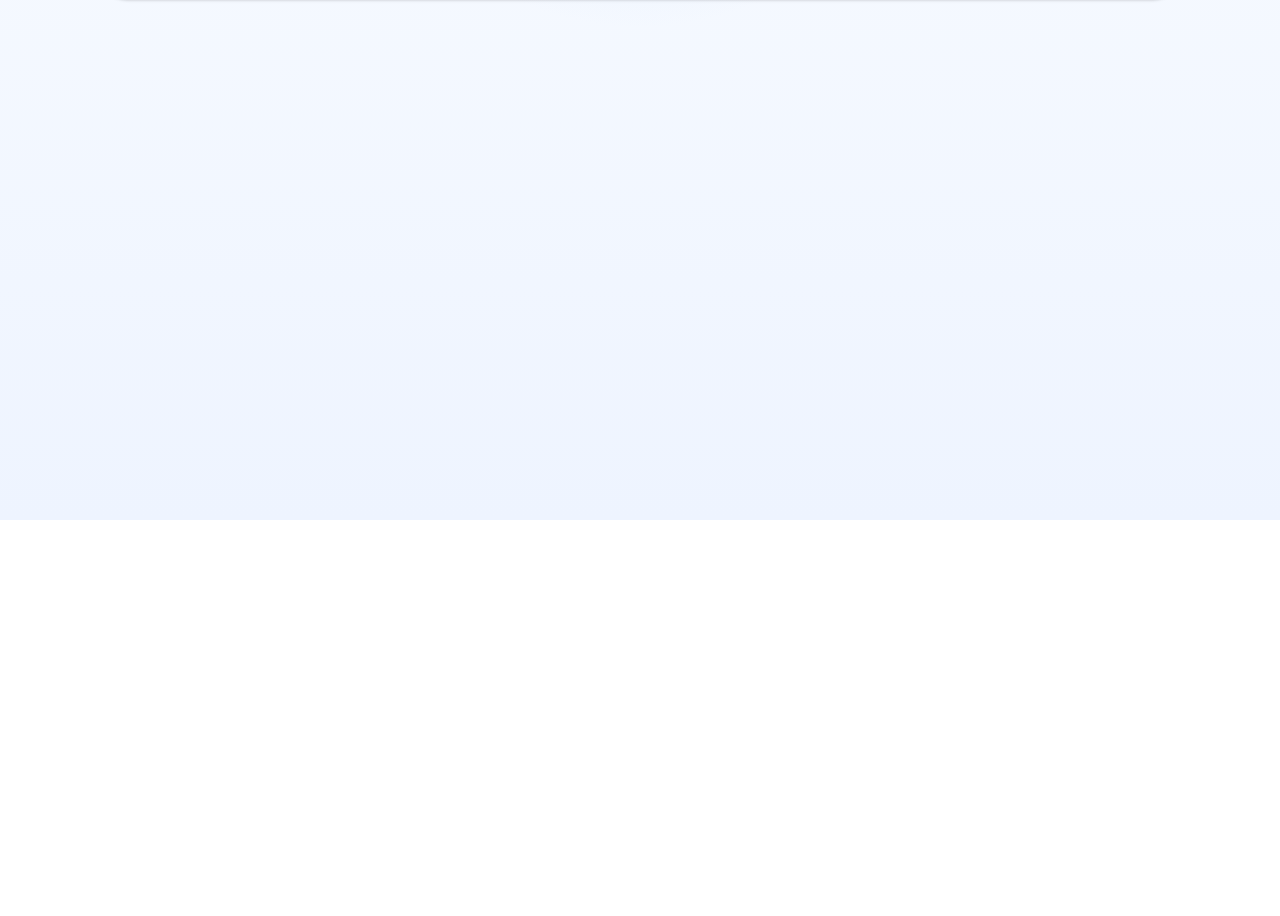
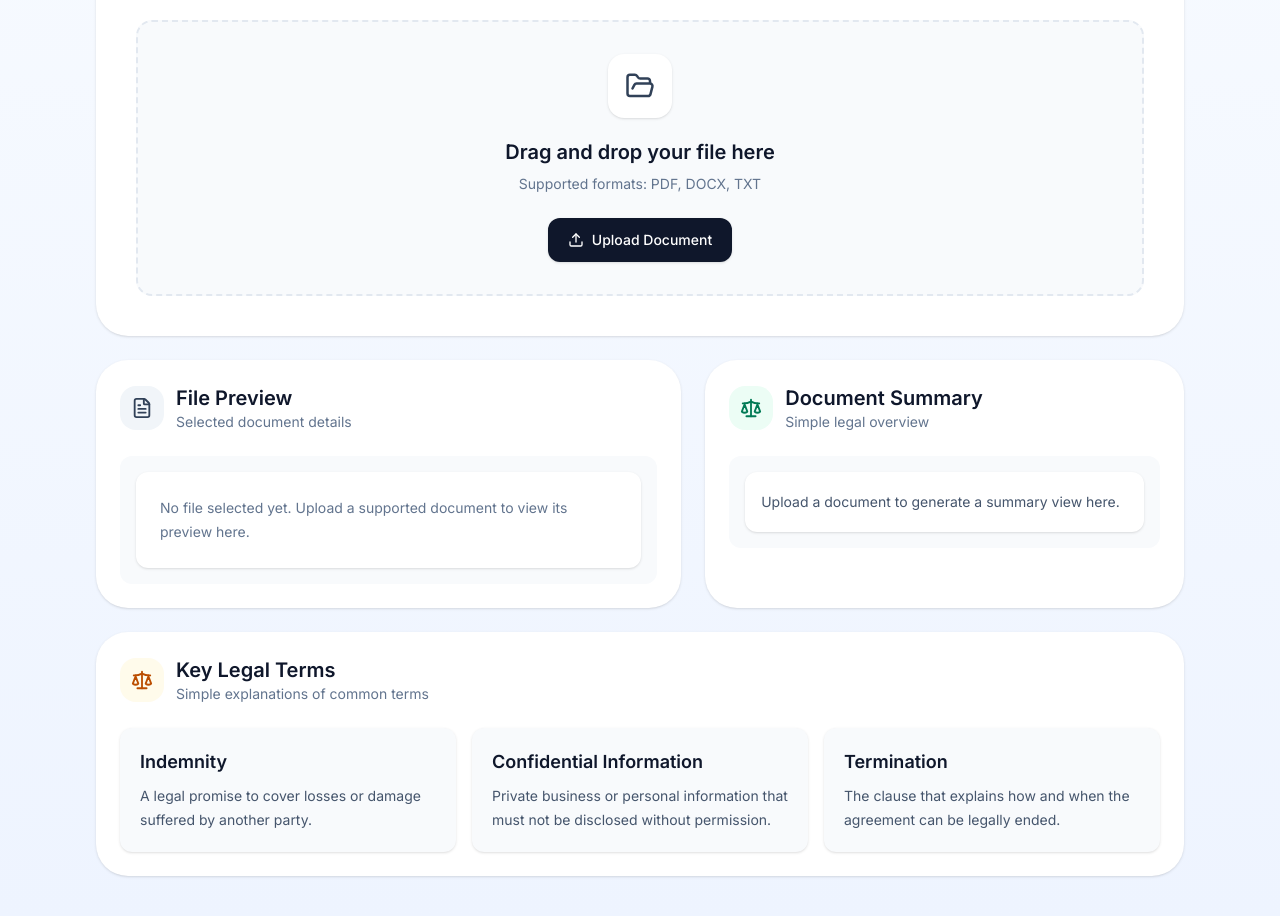
Before and after one commit to Anshul2202/Dev-Dynasty_Anshul, a React (Vite) app in the folder legal-ai-assistant/: page /upload in a window 1280 px wide. Shown: the part 280-1196 px from the top of the page. Before the commit the page ends 800 px from the top, so only its background shows below. Built offline with nearby package versions, Linux system fonts and the light colour scheme.

Commit message:
Create document upload and summary interface

```diff
--- a/legal-ai-assistant/src/pages/Upload.jsx
+++ b/legal-ai-assistant/src/pages/Upload.jsx
@@ -1,10 +1,214 @@
+import { FileText, FolderOpen, Scale, Upload as UploadIcon } from 'lucide-react'
+import { useRef, useState } from 'react'
+
+const supportedTypes = ['pdf', 'docx', 'txt']
+
+const keyTerms = [
+  {
+    term: 'Indemnity',
+    explanation: 'A legal promise to cover losses or damage suffered by another party.',
+  },
+  {
+    term: 'Confidential Information',
+    explanation: 'Private business or personal information that must not be disclosed without permission.',
+  },
+  {
+    term: 'Termination',
+    explanation: 'The clause that explains how and when the agreement can be legally ended.',
+  },
+]
+
 function Upload() {
+  const inputRef = useRef(null)
+  const [isDragging, setIsDragging] = useState(false)
+  const [selectedFile, setSelectedFile] = useState(null)
+
+  const handleFileSelection = (file) => {
+    if (!file) {
+      return
+    }
+
+    const extension = file.name.split('.').pop()?.toLowerCase()
+
+    if (!supportedTypes.includes(extension)) {
+      return
+    }
+
+    setSelectedFile(file)
+  }
+
+  const handleDragOver = (event) => {
+    event.preventDefault()
+    setIsDragging(true)
+  }
+
+  const handleDragLeave = (event) => {
+    event.preventDefault()
+    setIsDragging(false)
+  }
+
+  const handleDrop = (event) => {
+    event.preventDefault()
+    setIsDragging(false)
+    handleFileSelection(event.dataTransfer.files?.[0])
+  }
+
+  const handleBrowse = () => {
+    inputRef.current?.click()
+  }
+
   return (
-    <section className="rounded-[2rem] bg-white p-8 shadow sm:p-10">
-      <h1 className="text-3xl font-semibold text-slate-900">Upload</h1>
-      <p className="mt-3 max-w-2xl text-base leading-7 text-slate-600">
-        Upload documents for summarization, review, and AI-powered legal assistance.
-      </p>
+    <section className="space-y-6">
+      <div className="rounded-[2rem] bg-white p-8 shadow sm:p-10">
+        <div className="flex items-start gap-4">
+          <div className="flex h-14 w-14 items-center justify-center rounded-2xl bg-sky-50 text-sky-700">
+            <UploadIcon size={26} />
+          </div>
+          <div>
+            <h1 className="text-3xl font-semibold text-slate-900">Upload Documents</h1>
+            <p className="mt-3 max-w-2xl text-base leading-7 text-slate-600">
+              Upload a legal file to preview its details, generate a concise summary,
+              and review the key legal terms in simple language.
+            </p>
+          </div>
+        </div>
+
+        <div
+          role="button"
+          tabIndex={0}
+          onClick={handleBrowse}
+          onDragOver={handleDragOver}
+          onDragLeave={handleDragLeave}
+          onDrop={handleDrop}
+          onKeyDown={(event) => {
+            if (event.key === 'Enter' || event.key === ' ') {
+              event.preventDefault()
+              handleBrowse()
+            }
+          }}
+          className={`mt-8 rounded-2xl border-2 border-dashed p-8 text-center transition ${
+            isDragging
+              ? 'border-sky-500 bg-sky-50'
+              : 'border-slate-200 bg-slate-50 hover:border-sky-300 hover:bg-sky-50/60'
+          }`}
+        >
+          <div className="mx-auto flex h-16 w-16 items-center justify-center rounded-2xl bg-white text-slate-700 shadow">
+            <FolderOpen size={30} />
+          </div>
+          <h2 className="mt-5 text-xl font-semibold text-slate-900">
+            Drag and drop your file here
+          </h2>
+          <p className="mt-2 text-sm text-slate-500">Supported formats: PDF, DOCX, TXT</p>
+          <button
+            type="button"
+            onClick={(event) => {
+              event.stopPropagation()
+              handleBrowse()
+            }}
+            className="mt-6 inline-flex items-center gap-2 rounded-xl bg-slate-900 px-5 py-3 text-sm font-medium text-white shadow transition hover:bg-slate-800"
+          >
+            <UploadIcon size={16} />
+            Upload Document
+          </button>
+          <input
+            ref={inputRef}
+            type="file"
+            accept=".pdf,.docx,.txt"
+            onChange={(event) => handleFileSelection(event.target.files?.[0])}
+            className="hidden"
+          />
+        </div>
+      </div>
+
+      <div className="grid gap-6 lg:grid-cols-[1.1fr_0.9fr]">
+        <article className="rounded-[2rem] bg-white p-6 shadow">
+          <div className="flex items-center gap-3">
+            <div className="flex h-11 w-11 items-center justify-center rounded-2xl bg-slate-100 text-slate-700">
+              <FileText size={22} />
+            </div>
+            <div>
+              <h2 className="text-xl font-semibold text-slate-900">File Preview</h2>
+              <p className="text-sm text-slate-500">Selected document details</p>
+            </div>
+          </div>
+
+          <div className="mt-6 rounded-xl bg-slate-50 p-4">
+            {selectedFile ? (
+              <div className="space-y-3">
+                <div className="rounded-xl bg-white p-4 shadow">
+                  <p className="text-sm font-medium text-slate-500">File Name</p>
+                  <p className="mt-1 text-base font-semibold text-slate-900">{selectedFile.name}</p>
+                </div>
+                <div className="grid gap-3 sm:grid-cols-2">
+                  <div className="rounded-xl bg-white p-4 shadow">
+                    <p className="text-sm font-medium text-slate-500">File Type</p>
+                    <p className="mt-1 text-base text-slate-900">
+                      {selectedFile.name.split('.').pop()?.toUpperCase()}
+                    </p>
+                  </div>
+                  <div className="rounded-xl bg-white p-4 shadow">
+                    <p className="text-sm font-medium text-slate-500">File Size</p>
+                    <p className="mt-1 text-base text-slate-900">
+                      {(selectedFile.size / 1024).toFixed(1)} KB
+                    </p>
+                  </div>
+                </div>
+              </div>
+            ) : (
+              <div className="rounded-xl bg-white p-6 text-sm leading-6 text-slate-500 shadow">
+                No file selected yet. Upload a supported document to view its preview here.
+              </div>
+            )}
+          </div>
+        </article>
+
+        <article className="rounded-[2rem] bg-white p-6 shadow">
+          <div className="flex items-center gap-3">
+            <div className="flex h-11 w-11 items-center justify-center rounded-2xl bg-emerald-50 text-emerald-700">
+              <Scale size={22} />
+            </div>
+            <div>
+              <h2 className="text-xl font-semibold text-slate-900">Document Summary</h2>
+              <p className="text-sm text-slate-500">Simple legal overview</p>
+            </div>
+          </div>
+
+          <div className="mt-6 rounded-xl bg-slate-50 p-4 text-sm leading-7 text-slate-600">
+            {selectedFile ? (
+              <div className="rounded-xl bg-white p-4 shadow">
+                This uploaded document appears to define obligations between the
+                parties, restrict disclosure of confidential information, and
+                explain how the agreement may be enforced or terminated.
+              </div>
+            ) : (
+              <div className="rounded-xl bg-white p-4 shadow">
+                Upload a document to generate a summary view here.
+              </div>
+            )}
+          </div>
+        </article>
+      </div>
+
+      <article className="rounded-[2rem] bg-white p-6 shadow">
+        <div className="flex items-center gap-3">
+          <div className="flex h-11 w-11 items-center justify-center rounded-2xl bg-amber-50 text-amber-700">
+            <Scale size={22} />
+          </div>
+          <div>
+            <h2 className="text-xl font-semibold text-slate-900">Key Legal Terms</h2>
+            <p className="text-sm text-slate-500">Simple explanations of common terms</p>
+          </div>
+        </div>
+
+        <div className="mt-6 grid gap-4 md:grid-cols-3">
+          {keyTerms.map((item) => (
+            <div key={item.term} className="rounded-xl bg-slate-50 p-5 shadow-sm">
+              <p className="text-lg font-semibold text-slate-900">{item.term}</p>
+              <p className="mt-2 text-sm leading-6 text-slate-600">{item.explanation}</p>
+            </div>
+          ))}
+        </div>
+      </article>
     </section>
   )
 }
```
